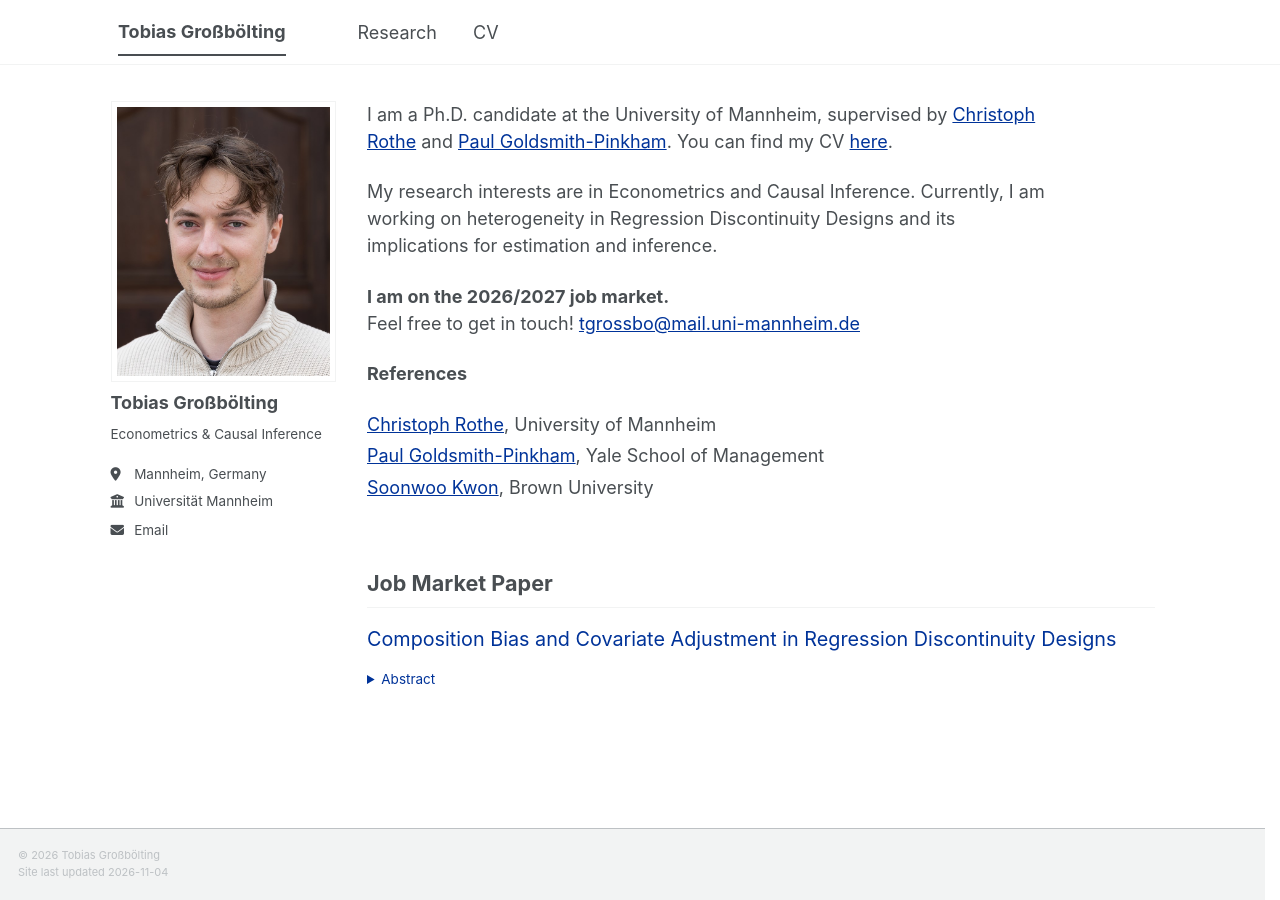
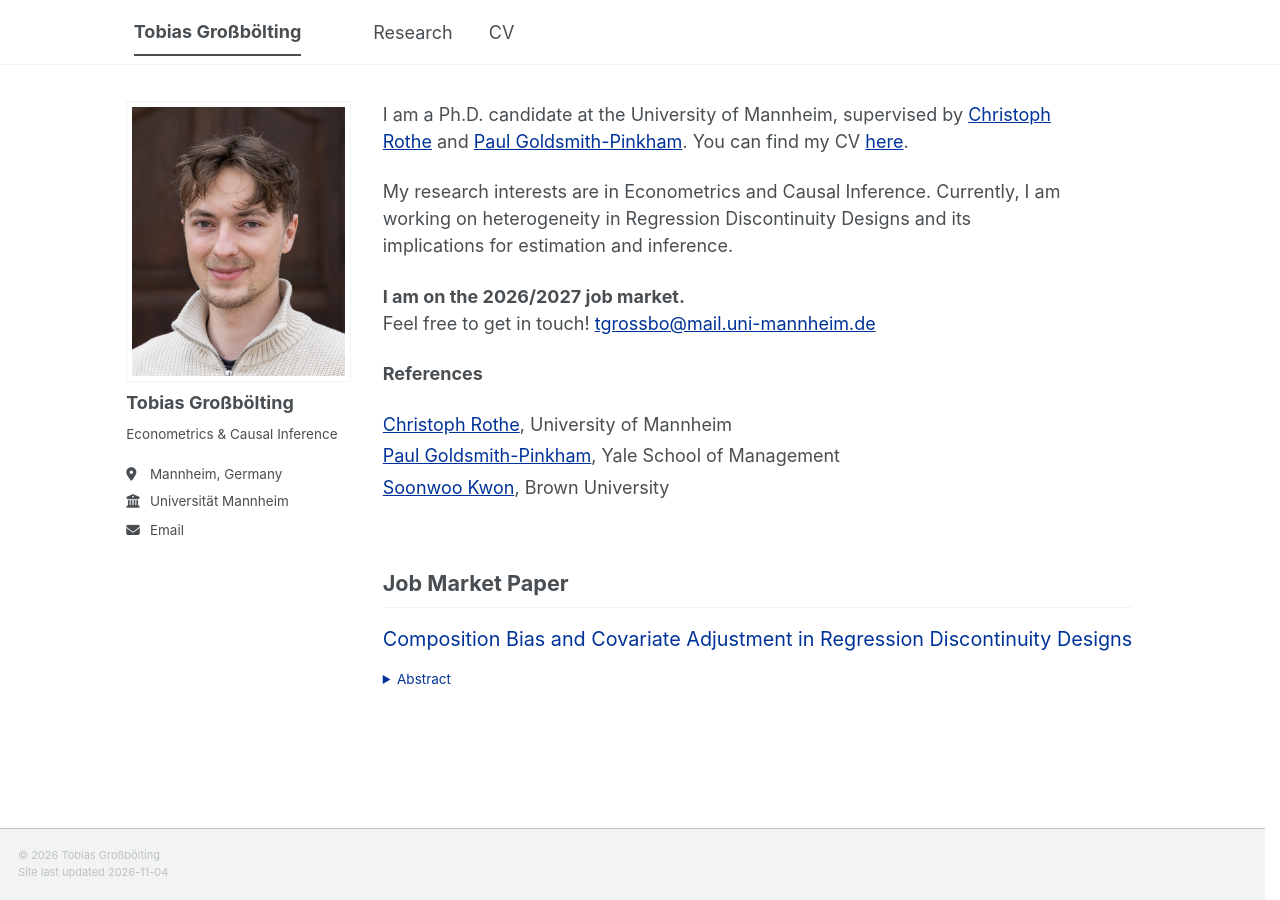
Before and after one commit to tgrossboelting/tgrossboelting.github.io, a Jekyll site: the page built from _pages/about.md, in a window 1280 px wide. Built offline with Jekyll 4.4.1, drawn with Linux system fonts in a browser that asks for light colours; a script bundle is joined from its source files by our own code; library files that are not in the unit come from our copies.

Commit message:
Size the paper list and column to the job market paper title
- The paper list shrinks to the JMP title's one-line width; the abstract,
  the other titles and the section labels fill exactly that width. Done
  with fit-content plus contain: inline-size on everything but the JMP
  title, guarded by :has() so a list without a JMP keeps full width.
- Tag each paper with archive__item--<category> so CSS can find the JMP.
- Move the homepage section heading inside .research-list, as on
  /research/, so its underline matches the list width.
- Narrow the site from 60em to 58.25em: a 42em column, just wide enough
  for the JMP title on one line in the widest font tested (Inter).

```diff
--- a/_includes/archive-single.html
+++ b/_includes/archive-single.html
@@ -13,7 +13,11 @@
 {% endif %}
 
 <div class="{{ include.type | default: "list" }}__item">
-  <article class="archive__item" itemscope itemtype="http://schema.org/CreativeWork">
+  {%- comment -%}
+    archive__item--<category> (e.g. archive__item--jmp) lets CSS single out
+    the job market paper; see JMP WIDTH in _custom.scss.
+  {%- endcomment -%}
+  <article class="archive__item{% if post.category %} archive__item--{{ post.category }}{% endif %}" itemscope itemtype="http://schema.org/CreativeWork">
     {% if include.type == "grid" and teaser %}
       <div class="archive__item-teaser">
         <img src=
--- a/_includes/publication-list.html
+++ b/_includes/publication-list.html
@@ -36,11 +36,15 @@
 {%- comment -%}
   No <hr /> after the heading: layout/base.scss already gives h2 a
   border-bottom, so adding a rule here drew two lines under the title.
+
+  The heading sits INSIDE .research-list, as it does on /research/, so the
+  list's width (sized to the job market paper title, see JMP WIDTH in
+  _custom.scss) also bounds the heading and its underline.
 {%- endcomment -%}
+<div class="research-list">
 {%- if list_heading %}
 <h2 class="research-section">{{ list_heading }}</h2>
-{% endif %}
-<div class="research-list">
+{%- endif %}
 {%- for post in pubs reversed %}
 {% include archive-single.html %}
 {%- endfor %}
--- a/_sass/_custom.scss
+++ b/_sass/_custom.scss
@@ -327,10 +327,9 @@ html[data-theme="dark"] {
     }
   }
 
-  /* The abstract spans the full content column, the same width as the paper
-     title above it. It used to be capped at 38em, but em here resolves
-     against this block's small font size, so the cap came out at ~510px: a
-     long, narrow block under a title nearly 800px wide.
+  /* No width cap of its own: the abstract fills the paper list, which JMP
+     WIDTH below sizes to the job market paper title. (A 38em cap here used
+     to resolve against this block's small font size and came out ~510px.)
 
      The p rule lifts the page MEASURE cap (.page__content p, top of this
      file), which would otherwise still narrow the abstract on the homepage,
@@ -346,6 +345,35 @@ html[data-theme="dark"] {
 
 .research-list .archive__item {
   margin-bottom: 2.5em;
+}
+
+/* JMP WIDTH
+
+   The job market paper title, on one line, sets the width of the paper
+   list: its abstract, the other titles and the section labels (with their
+   underline on the homepage) all wrap to exactly that width, whatever font
+   the visitor's system renders.
+
+   How: the list shrinks to fit its content (fit-content), and everything in
+   it except the JMP title is given `contain: inline-size`, which makes an
+   element count as zero width when its parent measures its content. So the
+   only thing the list measures is the JMP title; everything else then fills
+   the width that title produced. max-width keeps it inside the column on
+   narrow screens, where the title wraps like any other.
+
+   Scoped with :has() so it only applies while a JMP is in the list. Without
+   that guard, a list with no JMP would measure nothing and collapse to zero
+   width. Browsers without :has() or containment simply keep the full column
+   width, as before. */
+.research-list:has(.archive__item--jmp) {
+  width: fit-content;
+  max-width: 100%;
+
+  .research-section,
+  .archive__item:not(.archive__item--jmp),
+  .archive__item--jmp > :not(.archive__item-title) {
+    contain: inline-size;
+  }
 }
 
 /* HEADING HIERARCHY on the paper pages, three levels:
--- a/_sass/_custom_variables.scss
+++ b/_sass/_custom_variables.scss
@@ -39,20 +39,28 @@ $caption-font-family : $sans-serif;
    holds the same proportions at every root font step -- one edit moves phone,
    laptop and desktop together instead of fixing one size and breaking another.
 
-   60em is 1080px at the 18px root, leaving a ~790px content column beside the
-   sidebar. It was 50em (~610px column), which wrapped most paper titles onto
-   two lines.
+   Sized around the job market paper title: the content column is just wide
+   enough for that title to sit on one line, and the paper list then shrinks
+   to the title's exact width (JMP WIDTH in _custom.scss).
+
+   The column is the cap minus 16.25em of fixed parts (1em padding each side,
+   the 12.5rem sidebar, the 1.75em gap). The title is 1.1em type and measured
+   35.3 title-ems wide in Segoe UI (Windows), 35.7 in Helvetica/Arial and
+   Roboto, and 37.9 in Inter, used as a wide stand-in for the Mac system
+   font. 37.9 x 1.1 = 41.7em, so a 42em column holds it everywhere:
+
+       58.25em - 16.25em = 42em column  (756px at the 18px root)
+
+   Retitle the JMP and this needs re-measuring. Too small and the title wraps
+   onto a second line; too large only leaves unused room to its right.
 
    Prose line length is NOT set here: the MEASURE block in _custom.scss caps
-   paragraphs, list items and the abstract at 38em (~76 characters), and at
-   this width that cap is what binds. So widening the site gives the paper
-   titles room without making the text lines longer. Above roughly 54em the
-   column is wider than the measure, which is intended.
+   homepage paragraphs at 38em (~76 characters).
 
    Tablet portrait (~768px) is the one size this does not reach: there is no
    sidebar and #main is bounded by the viewport rather than by this cap.
    -------------------------------------------------------------------------- */
-$content-max-width : 60em;
+$content-max-width : 58.25em;
 
 /* --------------------------------------------------------------------------
    SIDEBAR WIDTH
```
